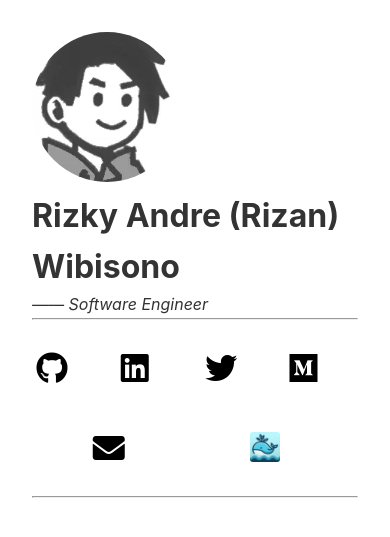
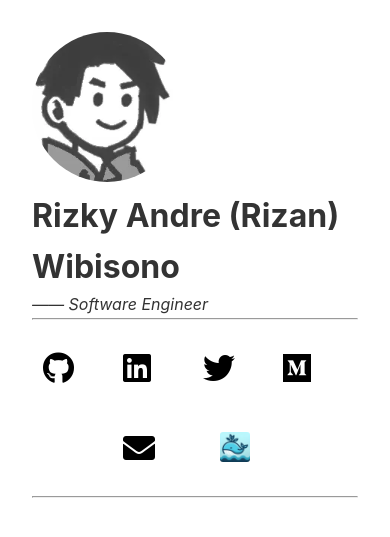
Before and after one commit to rizanw/rzndwb, a Jekyll site: the page built from index.md, in a window 390 px wide. Shown: the top 537 px of the page. Built offline with Jekyll 4.4.1, drawn with Linux system fonts in a browser that asks for light colours; our own code applies the rules of GitHub Pages for plain Markdown files.

```diff
--- a/assets/css/styles.css
+++ b/assets/css/styles.css
@@ -9,11 +9,6 @@ body {
     background-color: #ffffff;
     color: #333;
     line-height: 1.6;
-}
-
-a {
-    text-decoration: none;
-    color: #007acc;
 }
 
 .container {
@@ -48,6 +43,7 @@ a {
     align-items: center;
     transition: color 0.3s ease;
     color: #000000;
+    text-decoration: none;
 }
 
 .contact a:hover {
@@ -60,26 +56,6 @@ a {
     object-fit: contain;
 }
 
-@media (max-width: 768px) {
-    .contact {
-        justify-content: space-evenly;
-    }
-
-    .contact a {
-        width: 64px;
-        height: 64px;
-        font-size: 2rem;
-    }
-}
-
-@media (max-width: 480px) {
-    .contact a {
-        width: 64px;
-        height: 64px;
-        font-size: 2rem;
-    }
-}
-
 img.welfin-icon {
     border-radius: 10%;
     width: 30px;
```
Also changed, not shown: Gemfile (+11 -4 lines), Gemfile.lock, 1 other file.
